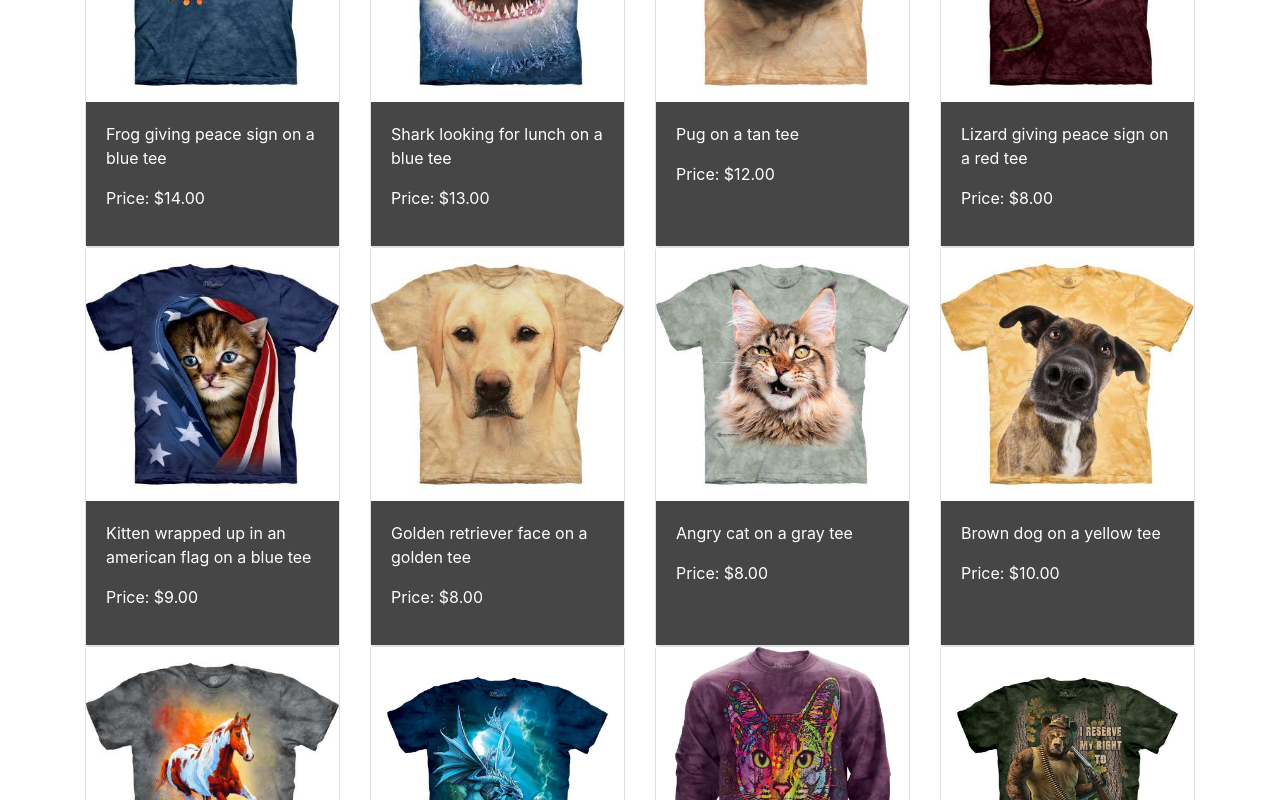
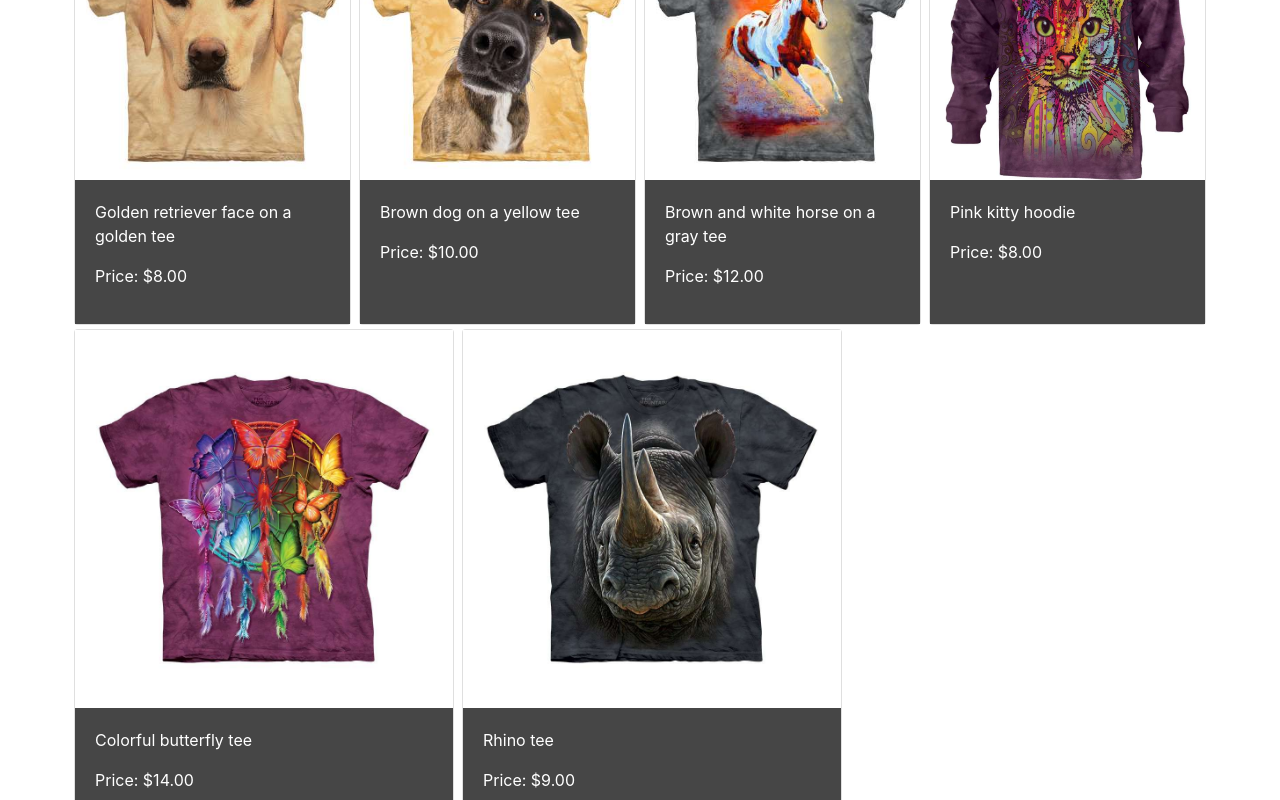
Before and after one commit to RSnodgrass92/fun-thoughts, a React (Create React App) app: page /bestsellers in a window 1280 px wide. Shown: the part 1080-1880 px from the top of the page. Built offline with nearby package versions, Linux system fonts and the light colour scheme.

Commit message:
Overload logic implimented on BS page

```diff
--- a/src/components/shirtarray.js
+++ b/src/components/shirtarray.js
@@ -49,14 +49,14 @@ new Shirt (shirt3, "Gecko with its tongue out", 10, ["fe","bs","h","m"]).add();
 new Shirt (shirt4, "White cat with its mouth open", 10, ["fe","h","m"]).add();
 new Shirt (shirt5, "White dog looking surprised", 6, ["fe","bs","h","m"]).add();
 new Shirt (shirt6, "German Shepard on a brown tee", 12, ["fe","bs","h","m"]).add();
-new Shirt (shirt7, "Black lab on a black tee", 11, ["fe","h","m"]).add();
+new Shirt (shirt7, "Black lab on a black tee", 11, ["fe","h","m","bs"]).add();
 new Shirt (shirt8, "Yorkie on a brown tee", 8, ["fe","bs","h","m"]).add();
 new Shirt (shirt9, "Frog giving peace sign on a blue tee", 14, ["fe","bs","h","m"]).add();
 new Shirt (shirt10, "Shark looking for lunch on a blue tee", 13, ["fe","bs","h","m"]).add();
 new Shirt (shirt11, "Pug on a tan tee", 12, ["fe","h","m"]).add();
 new Shirt (shirt12, "Lizard giving peace sign on a red tee", 8, ["fe","h","m"]).add();
 new Shirt (shirt13, "Kitten wrapped up in an american flag on a blue tee", 9, ["fe","h","w"]).add();
-new Shirt (shirt14, "Golden retriever face on a golden tee", 8, ["fe","h","w"]).add();
+new Shirt (shirt14, "Golden retriever face on a golden tee", 8, ["fe","h","w","bs"]).add();
 new Shirt (shirt15, "Angry cat on a gray tee", 8, ["fe","h","w"]).add();
 new Shirt (shirt16, "Brown dog on a yellow tee", 10, ["fe","bs","h","w"]).add();
 new Shirt (shirt17, "Brown and white horse on a gray tee", 12, ["fe","bs","h","w"]).add();
--- a/src/pages/bestsellers.js
+++ b/src/pages/bestsellers.js
@@ -2,25 +2,37 @@ import { Component } from 'react';
 import TeeCard from "../components/teecard.js"
 import {everyShirt} from "../components/shirtarray.js";
 
-const filteredArr= everyShirt.filter(item=>item.tags.includes("fe"));
-//! add logic if not diviible by four, multiple pages, max length PUT THIS IN A SEPERATE COMPONENT AND REUSE
+const filteredArr= everyShirt.filter(item=>item.tags.includes("bs"));
+//!,  wrap this into a reusable function multiple pages, max length PUT THIS IN A SEPERATE COMPONENT AND REUSE
+//slice
+const remainder=filteredArr.length%4;
+const addon=filteredArr.slice(filteredArr.length-remainder, filteredArr.length);
+const firstPart= filteredArr.slice(0,filteredArr.length-addon.length)
 const show=[];
-for(let x=0; x<filteredArr.length-1; x+=4)
+const showEnd=[];
+for(let x=0; x<firstPart.length-1; x+=4)
 {
     show.push(<div className="row">
-        <div className="col" >
-        <TeeCard shirt={filteredArr[x].image}  description={filteredArr[x].description} price={filteredArr[x].price}></TeeCard>
+        <div className=" col-xs-12 col-sm-6 col-md teeshirt mx-0 mx-md-1 p-0 mt-1" >
+        <TeeCard shirt={firstPart[x].image}  description={firstPart[x].description} price={firstPart[x].price}></TeeCard>
         </div>
-        <div className="col" >
-        <TeeCard shirt={filteredArr[x+1].image}  description={filteredArr[x+1].description} price={filteredArr[x+1].price}></TeeCard>
+        <div className="col-xs-12 col-sm-6 col-md teeshirt mx-0 mx-md-1 p-0 mt-1" >
+        <TeeCard shirt={firstPart[x+1].image}  description={firstPart[x+1].description} price={firstPart[x+1].price}></TeeCard>
         </div>
-        <div className="col" >
-        <TeeCard shirt={filteredArr[x+2].image}  description={filteredArr[x+2].description} price={filteredArr[x+2].price}></TeeCard>
+        <div className="col-xs-12 col-sm-6 col-md teeshirt mx-0 mx-md-1 p-0 mt-1" >
+        <TeeCard shirt={firstPart[x+2].image}  description={firstPart[x+2].description} price={firstPart[x+2].price}></TeeCard>
         </div>
-        <div className="col" >
-        <TeeCard shirt={filteredArr[x+3].image}  description={filteredArr[x+3].description} price={filteredArr[x+3].price}></TeeCard>
+        <div className="col-xs-12 col-sm-6 col-md teeshirt mx-0 mx-md-1 p-0 mt-1" >
+        <TeeCard shirt={firstPart[x+3].image}  description={firstPart[x+3].description} price={firstPart[x+3].price}></TeeCard>
         </div>
         </div> );
+}
+
+for(let x=0; x<addon.length;x++)
+{
+  showEnd.push(<div className=" col-xs-12 col-sm-6 col-md-4 teeshirt mx-0 mx-md-1 p-0 mt-1" >
+  <TeeCard shirt={addon[x].image}  description={addon[x].description} price={addon[x].price}></TeeCard>
+  </div>)
 }
 
 class BestSellers extends Component
@@ -30,7 +42,10 @@ class BestSellers extends Component
         return (
         <div className="container">
         <p>Best Sellers</p>
-            {show}
+        {show}
+        <div className="row">
+        {showEnd}
+        </div>
         </div>
             )
       }
--- a/src/pages/home.js
+++ b/src/pages/home.js
@@ -3,7 +3,7 @@ import Shelf from "../components/shelf.js";
 import {everyShirt} from "../components/shirtarray.js"
 
 
-console.log(everyShirt)
+
 //how to sort low high ect
 // const everyLowHigh= everyShirt.sort((a,b)=>a.price-b.price)
 // console.log(everyLowHigh);
```
Also changed, not shown: 1 other file (tests, documents, lock files or other folders).
